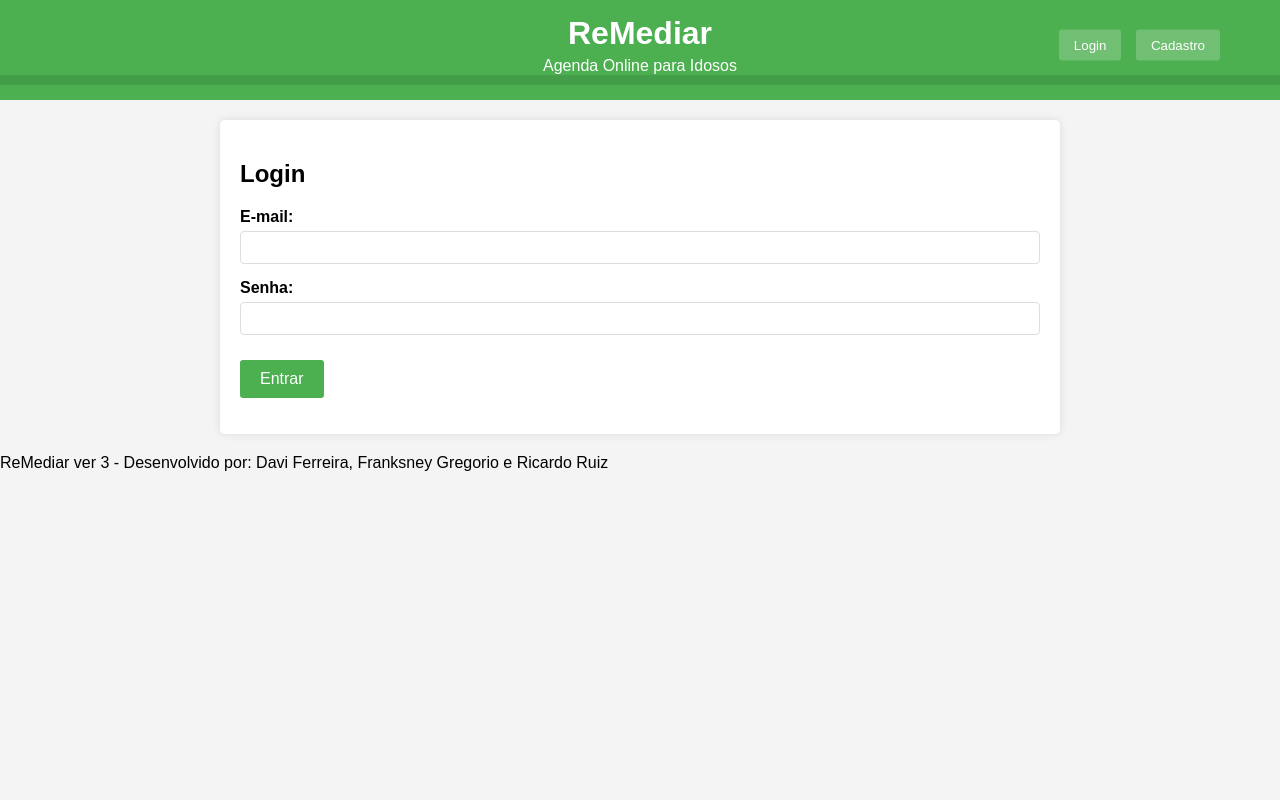
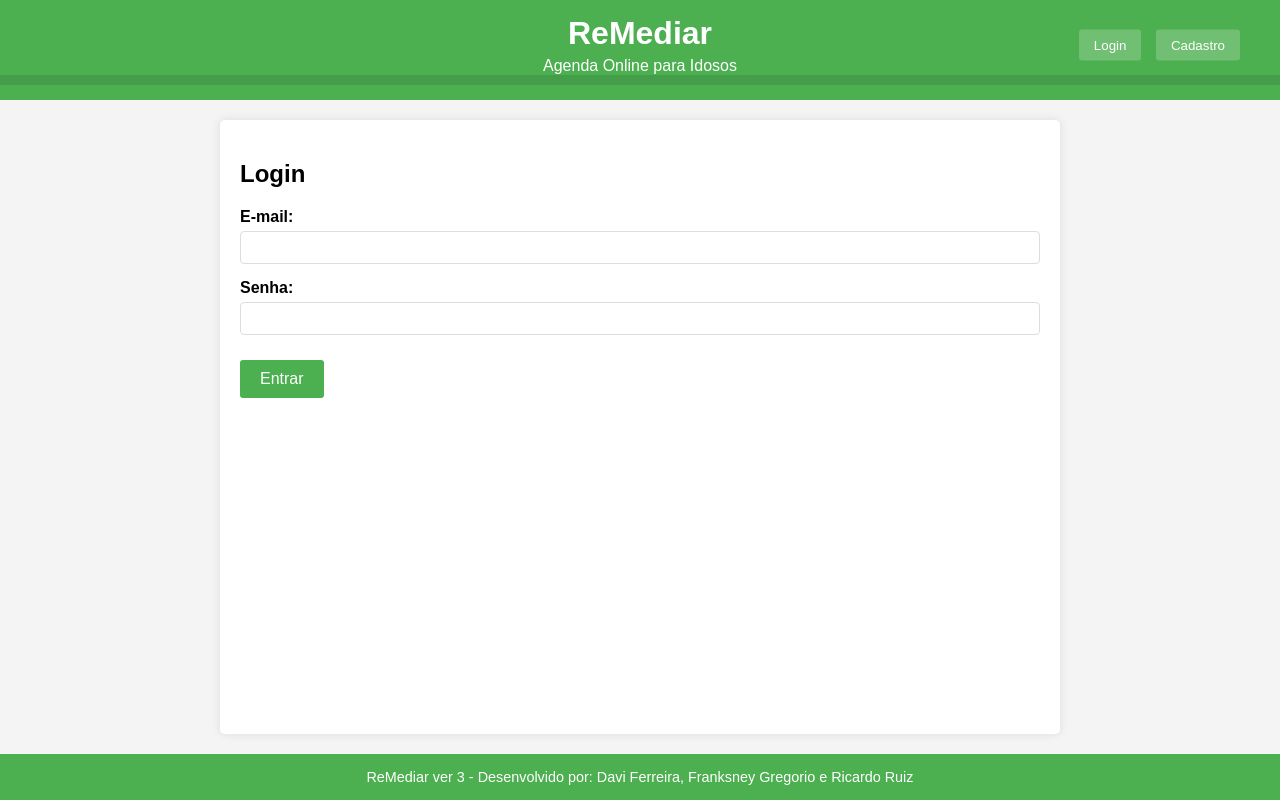
Before and after one commit to rcrdevs/Projeto-ReMediar, a plain HTML site: page index.html in a window 1280 px wide. Drawn offline with Linux system fonts and the light colour scheme; no server answers.

Commit message:
Update styles.css

```diff
--- a/styles.css
+++ b/styles.css
@@ -1,15 +1,30 @@
+/* ESTILOS GERAIS */
 body {
   font-family: Arial, sans-serif;
   margin: 0;
+  padding: 0;
+  min-height: 100vh;
+  display: flex;
+  flex-direction: column;
   background: #f4f4f4;
 }
 
+/* HEADER */
 header {
   background: #4CAF50;
   color: #fff;
   padding: 15px 0;
   text-align: center;
   position: relative;
+  width: 100%;
+}
+header {
+  background: #4CAF50;
+  color: #fff;
+  padding: 15px 0;
+  text-align: center;
+  position: relative;
+  width: 100%;
 }
 
 .header-content {
@@ -19,6 +34,7 @@
   position: relative;
   max-width: 1200px;
   margin: 0 auto;
+  padding: 0 20px;
 }
 
 .logo {
@@ -73,12 +89,14 @@
 }
 
 .container {
+  width: 90%;
   max-width: 800px;
   margin: 20px auto;
   background: #fff;
   padding: 20px;
   border-radius: 5px;
   box-shadow: 0 0 10px rgba(0,0,0,0.1);
+  flex: 1;
 }
 
 nav {
@@ -150,13 +168,7 @@
 ul {
   list-style-type: none;
   padding: 0;
-}
-
-ul li {
-  padding: 8px;
-  margin-bottom: 5px;
-  background-color: #f9f9f9;
-  border-left: 4px solid #4CAF50;
+  margin: 0;
 }
 
 /* Estilos para os itens de evento */
@@ -215,7 +227,7 @@
 
 .modal-content {
   background-color: #fefefe;
-  margin: 10% auto;
+  margin: 15% auto;
   padding: 20px;
   border-radius: 5px;
   width: 80%;
@@ -231,3 +243,18 @@
 .cancel-btn:hover {
   background-color: #616161 !important;
 }
+
+/* Footer */
+footer {
+  background-color: #4CAF50;
+  color: white;
+  text-align: center;
+  padding: 15px 0;
+  width: 100%;
+  margin-top: auto;
+}
+
+footer p {
+  margin: 0;
+  font-size: 0.9em;
+}
```
